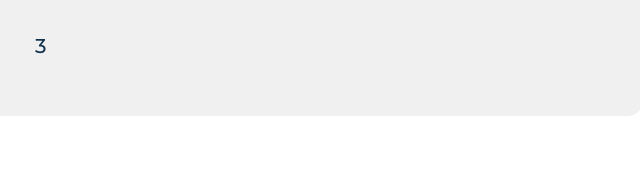
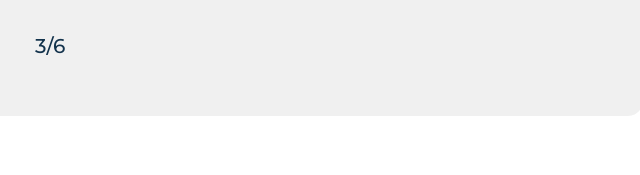
Before and after one commit to Akshh057/aerobags.github.io, a plain HTML site: page pickup.html in a window 1280 px wide. Shown: the top 175 px of the page, 637-1277 px from the left. Drawn offline with nearby package versions, Linux system fonts and the light colour scheme; some packages are replaced by stand-ins of ours.

Commit message:
Update pickup.html

```diff
--- a/pickup.html
+++ b/pickup.html
@@ -132,7 +132,7 @@
     <div class="header-div">
       <a href="time.html"> <img id="back" src="back.jpg" alt=""> </a>
       <img id="logo" src="logo.jpg" alt="">
-      <span style="position: relative; font-size: 20px; top: 18px; left: 100px;"> 3</span>
+      <span style="position: relative; font-size: 20px; top: 18px; left: 100px;"> 3/6</span>
     </div>
     <br>
     <div style="font-size: 24px; color: black; font-style: bold; margin-left: 5%; margin-top: -2%;">
```
